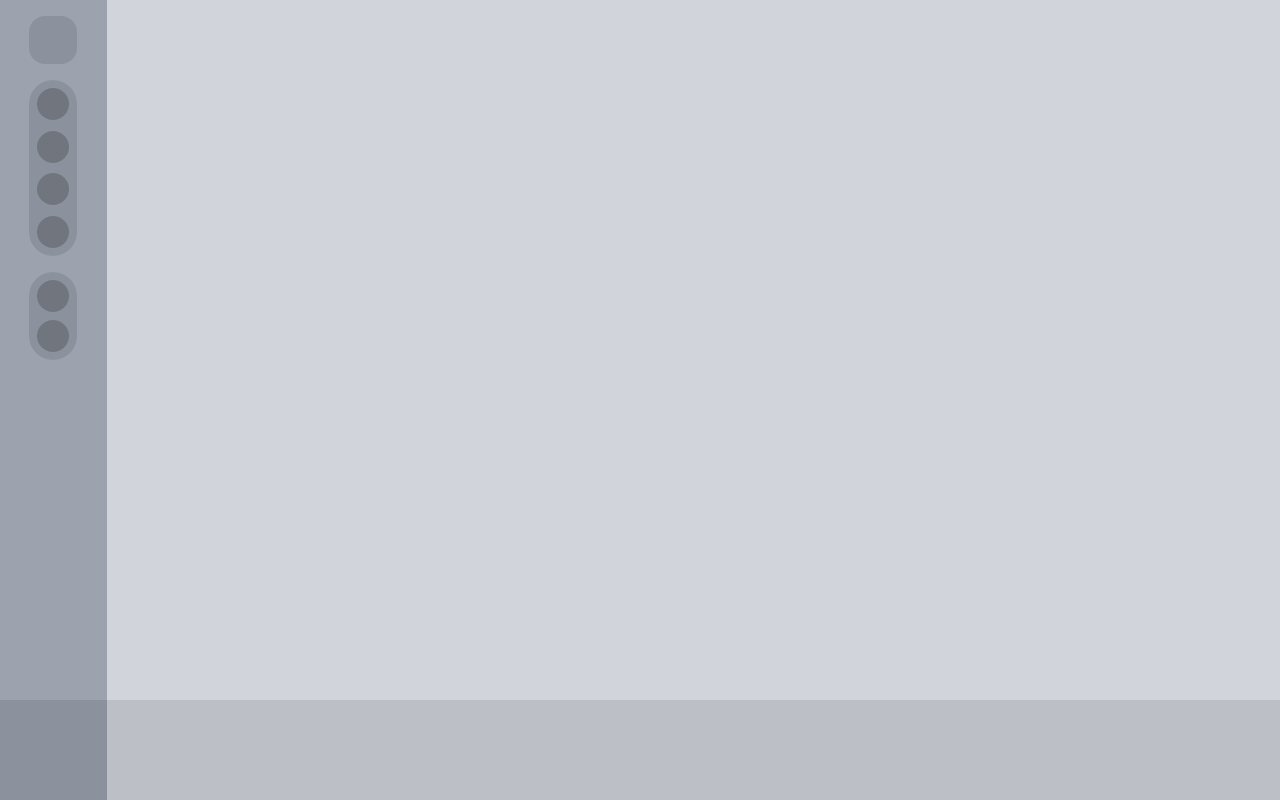
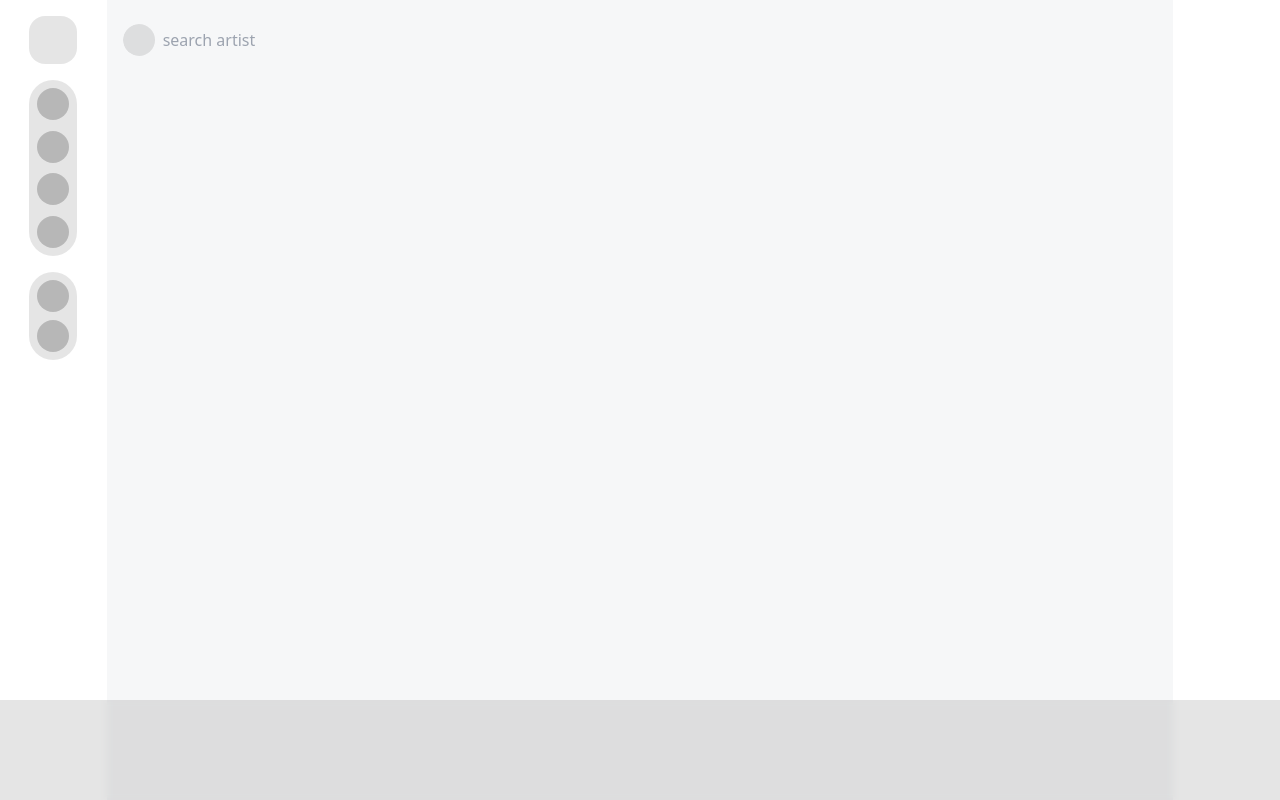
Before and after one commit to Deeokafor/musica, a website: page index.html in a window 1280 px wide. Drawn offline with Linux system fonts and the light colour scheme.

Commit message:
built scaffolding for search bar

```diff
--- a/index.html
+++ b/index.html
@@ -9,8 +9,10 @@
 </head>
 <body>
     <main class="tw-h-screen tw-w-full">
+        <!--sidebar and main media area-->
         <div class="tw-flex">
-            <div id="side_bar" class="tw-bg-gray-400 tw-h-screen tw-w-1/12 tw-flex tw-flex-col tw-items-center tw-p-4">
+            <!--sidebar-->
+            <div id="side_bar" class=" tw-h-screen tw-w-1/12 tw-flex tw-flex-col tw-items-center tw-p-4">
                 <div id="logo" class="tw-p-6 tw-rounded-2xl tw-overflow-hidden tw-bg-black/10 tw-mb-4"></div>
                 <nav id="nav" class="tw-p-2 tw-rounded-3xl tw-overflow-hidden tw-bg-black/10 tw-mb-4 tw-h-44">
                     <ul class="tw-flex tw-flex-col tw-justify-between tw-h-full">
@@ -26,11 +28,22 @@
                 </div>
 
             </div>
-            <div id="main_area" class="tw-bg-gray-300 tw-h-screen tw-w-11/12">
-                <div id="search_bar"></div>
+
+            <!--main media area-->
+            <div id="main_area" class="tw-bg-gray-300/20 tw-h-screen tw-w-10/12">
+                <!--search bar-->
+                <div id="search_bar" class="tw-h-20 tw-bg-black/0 tw-flex tw-flex-row tw-items-center tw-p-4">
+                    <div class="tw-rounded-3xl tw-overflow-hidden tw-w-full tw-flex">
+                        <div id="search_icon" class="tw-rounded-full tw-p-4 tw-bg-black/10 tw-mr-2"></div>
+                        <input type="text" placeholder="search artist" class="tw-bg-transparent tw-outline-none">
+                    </div>
+                </div>
+                <div class=""></div>
             </div>
         </div>
-        <div id="bottom_bar" class="tw-w-full tw-h-[100px] tw-fixed tw-bottom-0 tw-z-50 tw-bg-black/10">
+
+        <!--media controls area-->
+        <div id="bottom_bar" class="tw-w-full tw-h-[100px] tw-fixed tw-bottom-0 tw-z-50 tw-bg-black/10 tw-backdrop-blur-sm">
             <div id="song_details">
                 <div id="album_art"></div>
                 <div id="song_details">
```
Also changed, not shown: assets/tailwindstyle.css.
